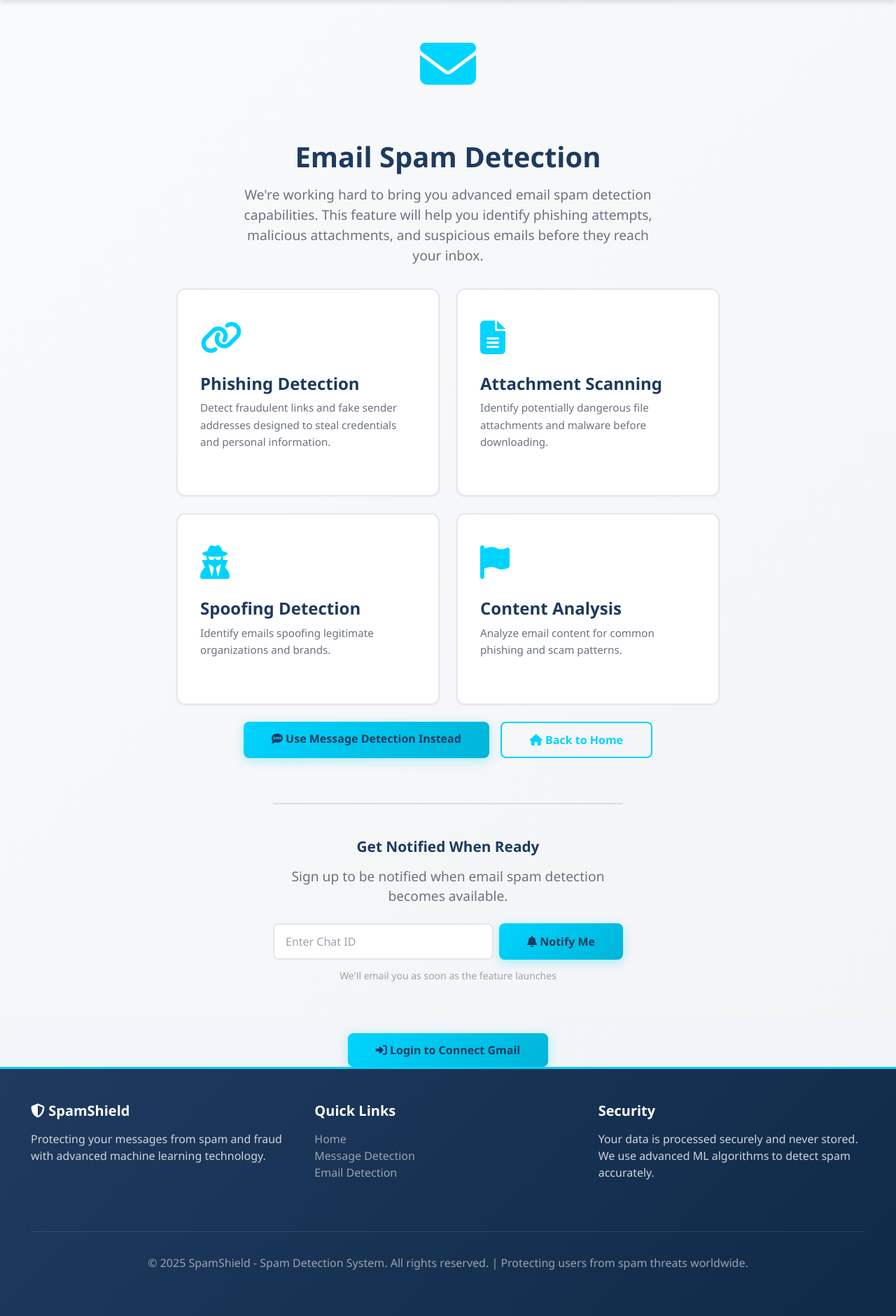
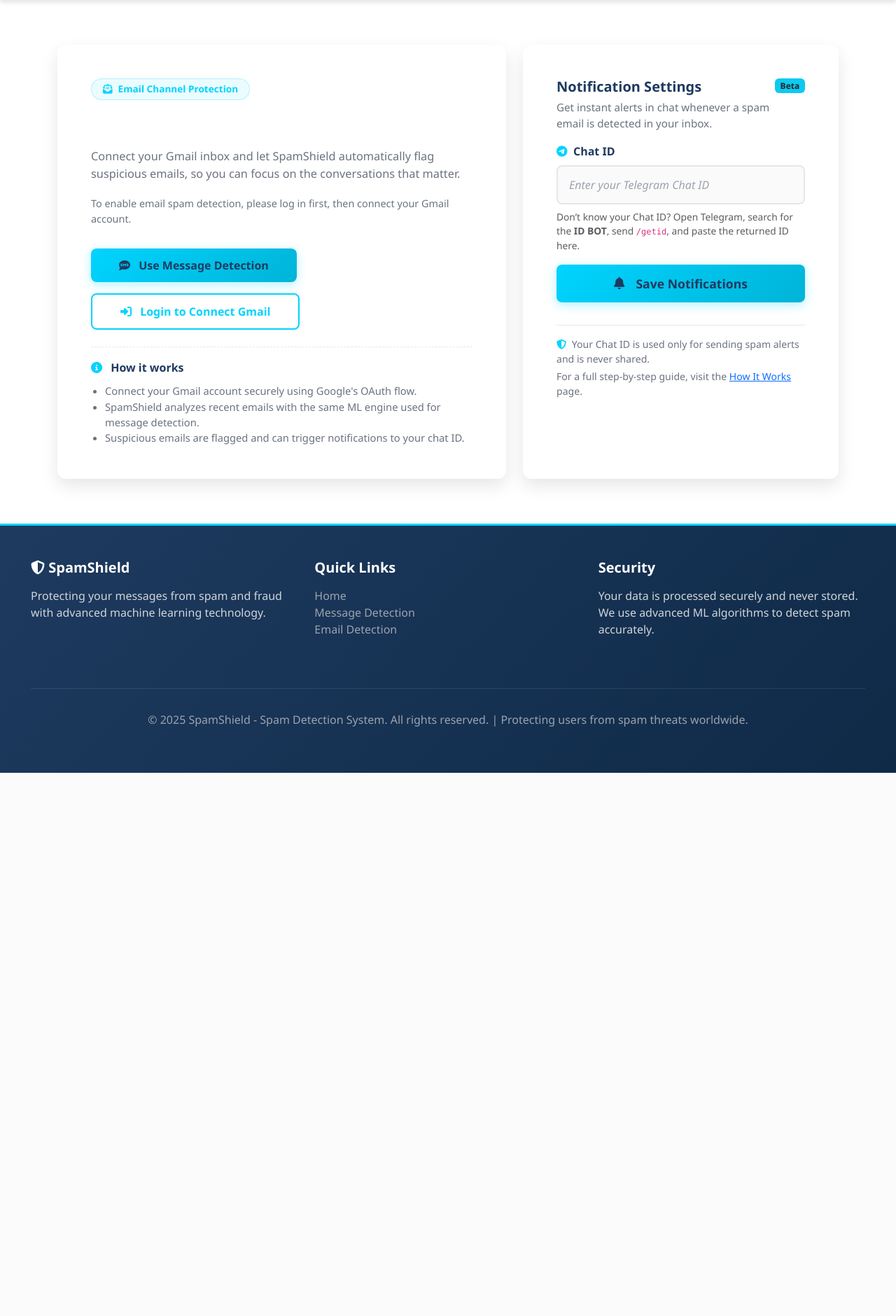
Before and after one commit to zalaprashant2003-spec/2025-26_SDP3_Spam_Text_Message_Detection, a Django app: page /email-detection/ in a window 1280 px wide. Shown: the part 83-1963 px from the top of the page at 70% size. After the commit the page ends 1187 px from the top, so only its background shows below. Run offline with Django 4.2, Linux system fonts and the light colour scheme; parts of the project's set-up code (start-up, migrations or seed data) failed here and were passed over.

Commit message:
Update UI for Email Page

```diff
--- a/project/templates/project/email_detection.html
+++ b/project/templates/project/email_detection.html
@@ -1,147 +1,150 @@
 {% extends 'project/base.html' %}
 
-{% block title %}Email Spam Detection - Coming Soon | SpamShield{% endblock %}
+{% block title %}Email Spam Detection | SpamShield{% endblock %}
 
 {% block content %}
-<section style="background: linear-gradient(135deg, #f9fafb 0%, #f3f4f6 100%); min-height: calc(100vh - 200px); display: flex; align-items: center;">
+<section class="info-section" style="min-height: calc(100vh - 200px); padding-top: 4rem; padding-bottom: 4rem;">
     <div class="container">
-        <div class="coming-soon">
-            <div class="coming-soon-icon">
-                <i class="fas fa-envelope"></i>
+        <div class="row gy-4 align-items-stretch">
+
+            <!-- Left: Email detection overview & Gmail connection -->
+            <div class="col-lg-7">
+                <div class="detection-container" style="margin: 0; height: 100%;">
+                    <div style="margin-bottom: 2rem;">
+                        <div class="d-inline-flex align-items-center px-3 py-1 mb-3 rounded-pill"
+                             style="background: rgba(0, 212, 255, 0.08); border: 1px solid rgba(0, 212, 255, 0.25); font-size: 0.85rem; color: var(--accent-color); font-weight: 600;">
+                            <i class="fas fa-envelope-open-text me-2"></i>
+                            Email Channel Protection
                         </div>
 
-            <h1 class="coming-soon-title" style="font-size: 2.5rem; color: var(--dark-blue); font-weight: 700; margin-bottom: 1rem;">
+                        <h1 style="color: #ffffff; font-weight: 700; font-size: 2.1rem; margin-bottom: 0.75rem;">
                             Email Spam Detection
                         </h1>
-
-            <p class="coming-soon-text" style="font-size: 1.2rem; color: var(--text-secondary); max-width: 600px; margin-bottom: 2rem;">
-                We're working hard to bring you advanced email spam detection capabilities. This feature will help you identify phishing attempts, malicious attachments, and suspicious emails before they reach your inbox.
+                        <p style="color: var(--text-secondary); font-size: 1.02rem; margin-bottom: 1.25rem;">
+                            Connect your Gmail inbox and let SpamShield automatically flag suspicious emails, so you can
+                            focus on the conversations that matter.
                         </p>
 
-            <!-- Feature Preview Cards -->
-            <div class="row g-4 mb-4" style="max-width: 800px; margin-left: auto; margin-right: auto;">
-                <div class="col-md-6">
-                    <div class="info-card" style="text-align: left;">
-                        <div class="info-card-icon">
-                            <i class="fas fa-link"></i>
+                        {% if request.session.user_email %}
+                            <p style="font-size: 0.9rem; color: var(--text-secondary); margin-bottom: 1.5rem;">
+                                Logged in as <strong>{{ request.session.user_email }}</strong>. Connect Gmail to enable
+                                automatic email spam checks and chat notifications.
+                            </p>
+                        {% else %}
+                            <p style="font-size: 0.9rem; color: var(--text-secondary); margin-bottom: 1.5rem;">
+                                To enable email spam detection, please log in first, then connect your Gmail account.
+                            </p>
+                        {% endif %}
                     </div>
-                        <h4 style="color: var(--dark-blue); font-weight: 600;">Phishing Detection</h4>
-                        <p style="color: var(--text-secondary); font-size: 0.95rem; margin: 0;">
-                            Detect fraudulent links and fake sender addresses designed to steal credentials and personal information.
-                        </p>
+
+                    <div class="d-flex flex-wrap gap-3 mb-3">
+                        <a href="{% url 'message_detection' %}" class="btn btn-primary-custom">
+                            <i class="fas fa-sms me-2"></i> Use Message Detection
+                        </a>
+
+                        {% if request.session.user_email %}
+                            <a href="{% url 'gmail_auth' %}" class="btn btn-secondary-custom">
+                                <i class="fas fa-envelope me-2"></i> Connect Gmail
+                            </a>
+                        {% else %}
+                            <a href="{% url 'login' %}" class="btn btn-secondary-custom">
+                                <i class="fas fa-sign-in-alt me-2"></i> Login to Connect Gmail
+                            </a>
+                        {% endif %}
+                    </div>
+
+                    {% if request.session.user_email and gmail_connected %}
+                        <div class="mt-3 alert alert-success d-flex align-items-center gap-2" style="border-radius: 10px;">
+                            <i class="fas fa-check-circle"></i>
+                            <div>
+                                <strong>Gmail Connected:</strong> Your inbox is linked for real-time spam detection and notifications.
+                            </div>
+                        </div>
+                    {% elif request.session.user_email %}
+                        <div class="mt-3 alert alert-warning d-flex align-items-center gap-2" style="border-radius: 10px;">
+                            <i class="fas fa-exclamation-triangle"></i>
+                            <div>
+                                Gmail access is required to enable email spam detection. Click <strong>Connect Gmail</strong> to grant access.
+                            </div>
+                        </div>
+                    {% endif %}
+
+                    <div class="mt-4" style="border-top: 1px dashed var(--border-color); padding-top: 1.25rem;">
+                        <h5 style="font-size: 1rem; font-weight: 600; color: var(--dark-blue); margin-bottom: 0.75rem;">
+                            <i class="fas fa-info-circle me-2" style="color: var(--accent-color);"></i>
+                            How it works
+                        </h5>
+                        <ul style="padding-left: 1.25rem; margin: 0; font-size: 0.92rem; color: var(--text-secondary);">
+                            <li>Connect your Gmail account securely using Google's OAuth flow.</li>
+                            <li>SpamShield analyzes recent emails with the same ML engine used for message detection.</li>
+                            <li>Suspicious emails are flagged and can trigger notifications to your chat ID.</li>
+                        </ul>
+                    </div>
                 </div>
             </div>
 
-                <div class="col-md-6">
-                    <div class="info-card" style="text-align: left;">
-                        <div class="info-card-icon">
-                            <i class="fas fa-file-alt"></i>
-                        </div>
-                        <h4 style="color: var(--dark-blue); font-weight: 600;">Attachment Scanning</h4>
+            <!-- Right: Notification / Chat ID settings -->
+            <div class="col-lg-5">
+                <div class="detection-container" style="margin: 0; height: 100%; display: flex; flex-direction: column;">
+                    <div class="d-flex justify-content-between align-items-start mb-3">
+                        <div>
+                            <h3 style="color: var(--dark-blue); font-weight: 700; font-size: 1.25rem; margin-bottom: 0.35rem;">
+                                Notification Settings
+                            </h3>
                             <p style="color: var(--text-secondary); font-size: 0.95rem; margin: 0;">
-                            Identify potentially dangerous file attachments and malware before downloading.
+                                Get instant alerts in chat whenever a spam email is detected in your inbox.
                             </p>
                         </div>
+                        <span class="badge bg-info text-dark">Beta</span>
                     </div>
 
-                <div class="col-md-6">
-                    <div class="info-card" style="text-align: left;">
-                        <div class="info-card-icon">
-                            <i class="fas fa-user-secret"></i>
-                        </div>
-                        <h4 style="color: var(--dark-blue); font-weight: 600;">Spoofing Detection</h4>
-                        <p style="color: var(--text-secondary); font-size: 0.95rem; margin: 0;">
-                            Identify emails spoofing legitimate organizations and brands.
-                        </p>
-                    </div>
+                    <form method="POST" action="{% url 'notify_email' %}" class="auth-form">
+                        {% csrf_token %}
+                        <div class="form-group mb-3">
+                            <label for="chatId" class="form-label">
+                                <i class="fab fa-telegram-plane"></i> Chat ID
+                            </label>
+                            <input
+                                id="chatId"
+                                name="chat_id"
+                                type="text"
+                                class="form-control"
+                                placeholder="Enter your Telegram Chat ID"
+                                required
+                            />
+                            <small class="text-muted d-block mt-2" style="font-size: 0.86rem;">
+                                Don’t know your Chat ID? Open Telegram, search for the <strong>ID BOT</strong>, send <code>/getid</code>, and paste the returned ID here.
+                            </small>
                         </div>
 
-                <div class="col-md-6">
-                    <div class="info-card" style="text-align: left;">
-                        <div class="info-card-icon">
-                            <i class="fas fa-flag"></i>
+                        <button type="submit" class="btn btn-primary-custom btn-detect mb-3">
+                            <i class="fas fa-bell me-2"></i> Save Notifications
+                        </button>
+                    </form>
+
+                    {% if messages %}
+                        <div class="mt-2">
+                            {% for message in messages %}
+                                <div class="alert {% if message.tags %}alert-{{ message.tags }}{% endif %} mb-2" role="alert">
+                                    {{ message }}
                                 </div>
-                        <h4 style="color: var(--dark-blue); font-weight: 600;">Content Analysis</h4>
-                        <p style="color: var(--text-secondary); font-size: 0.95rem; margin: 0;">
-                            Analyze email content for common phishing and scam patterns.
+                            {% endfor %}
+                        </div>
+                    {% endif %}
+
+                    <div class="mt-3 pt-3" style="border-top: 1px solid var(--border-color); font-size: 0.88rem; color: var(--text-secondary);">
+                        <p class="mb-1">
+                            <i class="fas fa-shield-alt me-1" style="color: var(--accent-color);"></i>
+                            Your Chat ID is used only for sending spam alerts and is never shared.
+                        </p>
+                        <p class="mb-0">
+                            For a full step-by-step guide, visit the <a href="{% url 'guidelines' %}">How It Works</a> page.
                         </p>
                     </div>
                 </div>
             </div>
 
-            <!-- CTA Buttons -->
-            <div class="d-flex gap-3 justify-content-center flex-wrap">
-                <a href="{% url 'message_detection' %}" class="btn btn-primary-custom">
-                    <i class="fas fa-sms"></i> Use Message Detection Instead
-                </a>
-                <a href="{% url 'home' %}" class="btn btn-secondary-custom">
-                    <i class="fas fa-home"></i> Back to Home
-                </a>
-            </div>
-
-            <!-- Newsletter Signup (Optional) -->
-            <div style="margin-top: 4rem; padding-top: 3rem; border-top: 2px solid rgba(0, 0, 0, 0.1); max-width: 500px; margin-left: auto; margin-right: auto;">
-                <h3 style="color: var(--dark-blue); font-weight: 600; margin-bottom: 1rem; text-align: center; font-size: 1.3rem;">
-                    Get Notified When Ready
-                </h3>
-                <p style="color: var(--text-secondary); text-align: center; margin-bottom: 1.5rem;">
-                    Sign up to be notified when email spam detection becomes available.
-                </p>
-                <form method="POST" action="{% url 'notify_email' %}" style="display: flex; gap: 0.5rem;">
-                {% csrf_token %}
-
-                <input
-                    type="text"
-                    name="chat_id"
-                    placeholder="Enter Chat ID"
-                    class="form-control"
-                    style="flex: 1;"
-                    required
-                >
-
-                <button
-                    type="submit"
-                    class="btn btn-primary-custom"
-                    style="white-space: nowrap;"
-                >
-                    <i class="fas fa-bell"></i> Notify Me
-                </button>
-                </form>
-                {% if messages %}
-                    {% for message in messages %}
-                        <div class="alert {% if message.tags %}alert-{{ message.tags }}{% endif %}" role="alert">
-                        {{ message }}
-                        </div>
-                    {% endfor %}
-                {% endif %}
-
-                <small style="color: #9ca3af; text-align: center; display: block; margin-top: 0.75rem;">
-                    We'll email you as soon as the feature launches
-                </small>
-            </div>
         </div>
     </div>
 </section>
-<!--  -->
-<div class="mt-4 text-center">
-{% if request.session.user_email %}
-    <a href="{% url 'gmail_auth' %}" class="btn btn-secondary-custom">
-        <i class="fas fa-envelope"></i> Connect Gmail
-    </a>
-
-    {% if gmail_connected %}
-    <br>
-    <br>
-        <p >
-            You Allowed access of your Gmail Account for spam Detection.
-        </p>
-    {% endif %}
-{% else %}
-    <a href="{% url 'login' %}" class="btn btn-primary-custom">
-        <i class="fas fa-sign-in-alt"></i> Login to Connect Gmail
-    </a>
-{% endif %}
-<!--  -->
-</div>
-
 {% endblock %}
```
Lines whose indentation alone changed are shown as unchanged.
